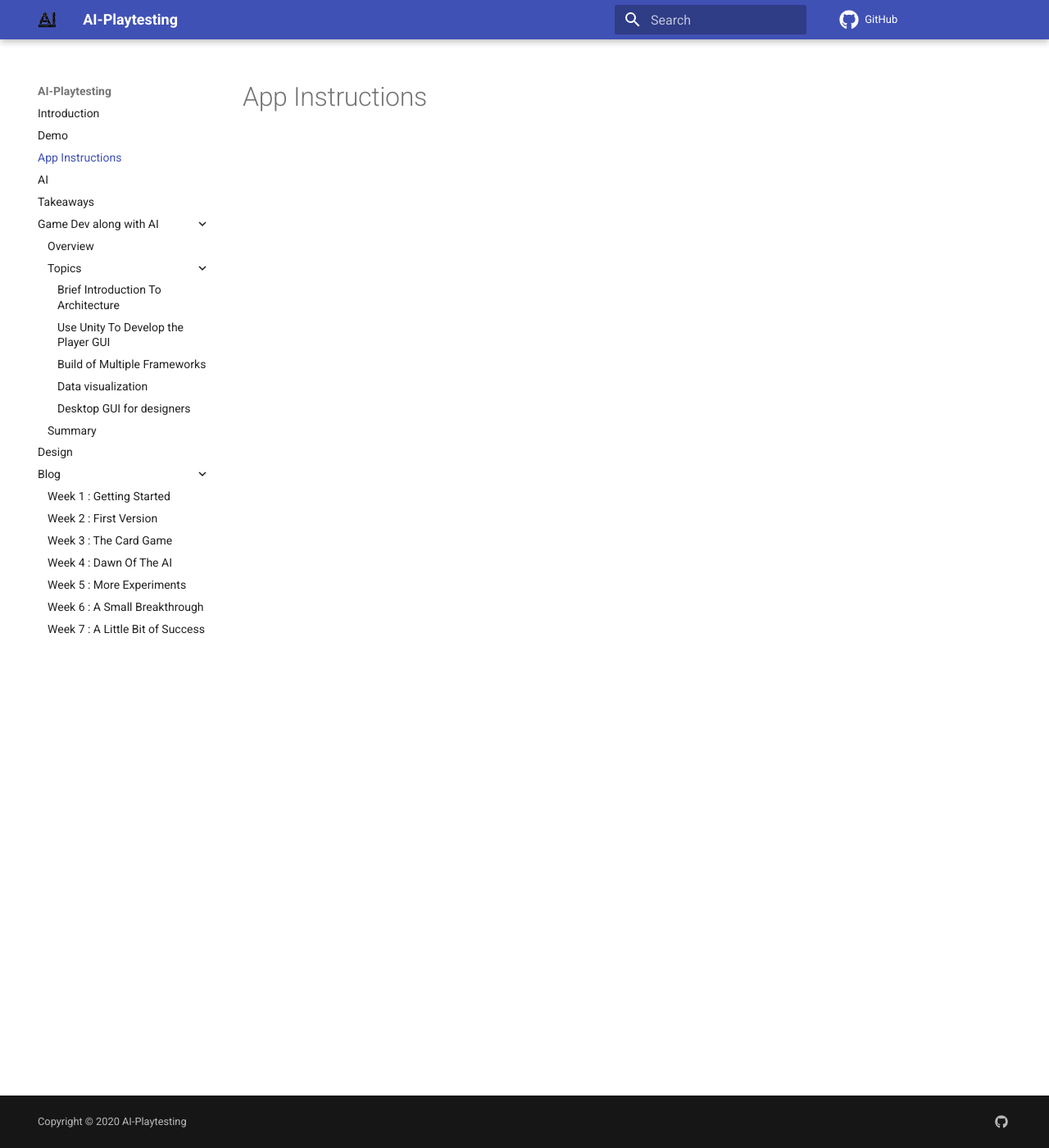
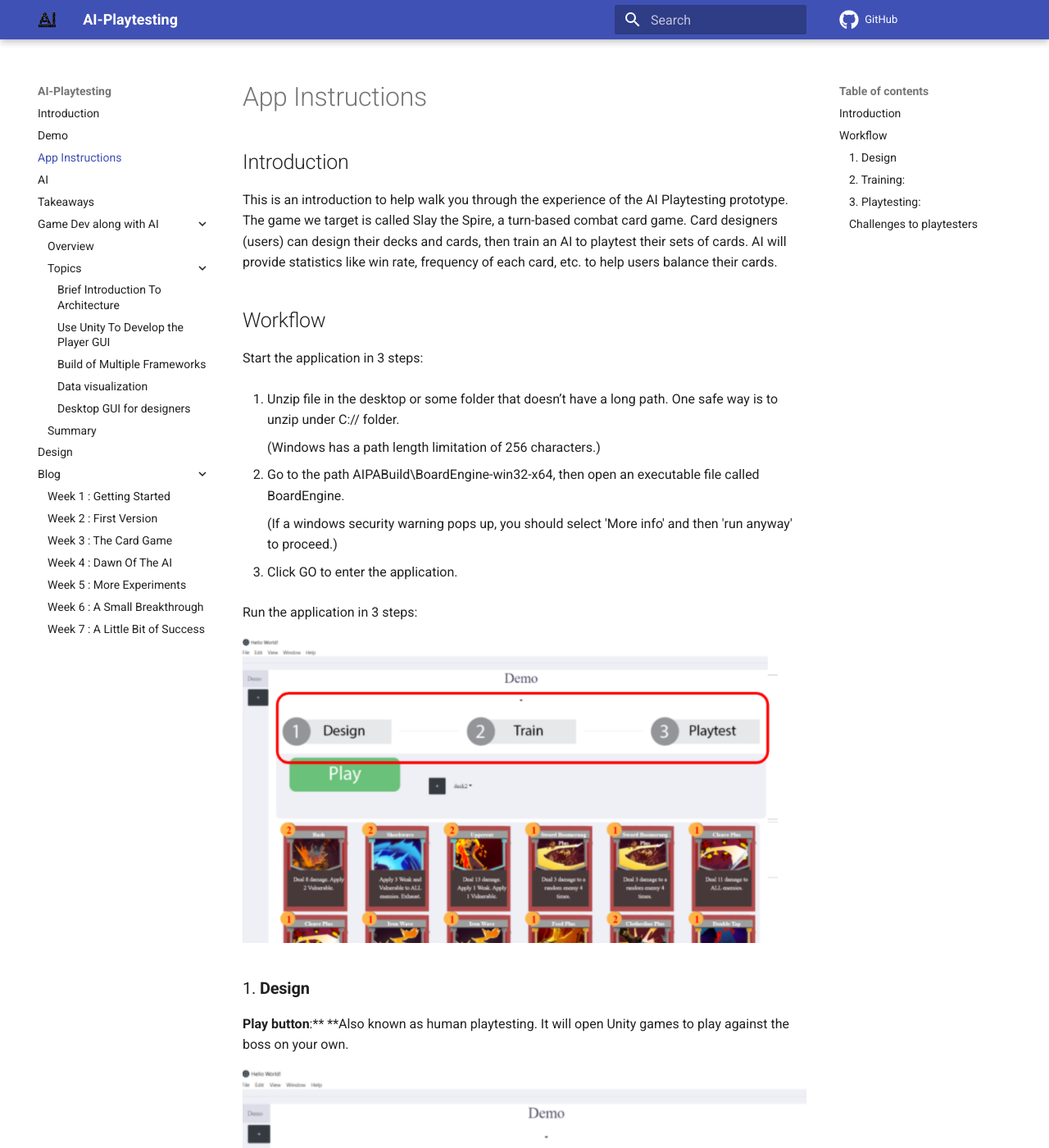
Before and after one commit to AIPlaytesting/web, an MkDocs documentation site: the page built from docs/guide.md, in a window 1280 px wide and 1400 px high. Shown: the whole window at 82% size. Built offline with MkDocs 1.6.1 and Material for MkDocs 9.7.7, drawn with Linux system fonts in a browser that asks for light colours; comment, search, counter and statistics services are not loaded; some of the changed text lies outside the part shown.

Commit message:
app instruction

```diff
--- a/docs/guide.md
+++ b/docs/guide.md
@@ -1 +1,89 @@
 # App Instructions
+
+
+## Introduction
+
+This is an introduction to help walk you through the experience of the AI Playtesting prototype. The game we target is called Slay the Spire, a turn-based combat card game. Card designers (users) can design their decks and cards, then train an AI to playtest their sets of cards. AI will provide statistics like win rate, frequency of each card, etc. to help users balance their cards.
+
+## Workflow
+Start the application in 3 steps:
+
+1. Unzip file in the desktop or some folder that doesn’t have a long path. One safe way is to unzip under C:// folder.
+
+    (Windows has a path length limitation of 256 characters.)
+
+2. Go to the path AIPABuild\BoardEngine-win32-x64, then open an executable file called BoardEngine.
+
+    (If a windows security warning pops up, you should select 'More info' and then 'run anyway' to proceed.)
+
+3. Click GO to enter the application.
+
+Run the application in 3 steps:
+
+![alt_text](images/guide/workflow.png "workflow")
+
+### 1. **Design**
+
+**Play button**:** **Also known as human playtesting. It will open Unity games to play against the boss on your own.
+
+![alt_text](images/guide/play.png "play")
+
+![alt_text](images/guide/unity_start.png "unity_start")
+
+
+After Clicking on the Play button, you can click on State Game to play. Note that if “enable AI” is checked, the reward of each card is calculated and displayed when you are playing the game.
+
+![alt_text](images/guide/unity_play.png "unity_play")
+
+
+**Deck config**: select different decks that you want to play. Add button can add a new deck into this particular app.
+
+
+![alt_text](images/guide/deck_config.png "deck_config")
+
+
+**Add or delete cards**: Add more cards in your deck, or delete cards that you don’t like.
+
+![alt_text](images/guide/add_delete_card.png "add_delete_card")
+
+
+
+
+### 2. **Training:**
+
+Specify the number of iterations, then click on the Train button to train. Small number of iterations take less time to run, but may cause less accuracy rate. On the contrary, larger numbers of iterations take more time, but have a better chance to achieve a higher win rate.
+
+
+![alt_text](images/guide/training.png "training")
+
+
+After clicking on the Train button, It will take some time, from a couple of minutes to hours, to run the training.
+
+![alt_text](images/guide/training2.png "training2")
+
+
+After the training is over, we can move on to the third part: playtest.
+
+![alt_text](images/guide/training3.png "training3")
+
+
+### 3. **Playtesting**:
+After training, we can run playtest to generate some statistics. Specify number of games to playtest, and select a trained model from the select bar on the third column, and then run playtest.
+
+![alt_text](images/guide/playtesting.png "playtesting")
+
+After playtesting is done, we can see statistics results as the graph below.
+
+The leftmost pie chart is the win rate that AI played. Average game length means how many turns a game goes on average. Average player/boss hp means when a game ends, how much is the player’s/boss’s hp on average over all games playtested.
+
+The rightmost bar chart shows various statistics for advanced designers.
+
+![alt_text](images/guide/playtesting_result.png "playtesting_result")
+
+
+### Challenges to playtesters
+
+
+1. Construct a deck that can achieve 100% win rate.
+2. Construct a deck that achieves around 50% win rate. That being said, form a balanced level of difficulty for other players.
+3. Create a new card and add to a deck. Is it going to improve your win rate or not?
```
Also changed, not shown: docs/images/guide/add_delete_card.png (added), docs/images/guide/deck_config.png (added), docs/images/guide/play.png (added), docs/images/guide/playtesting.png (added), docs/images/guide/playtesting_result.png (added), docs/images/guide/training.png (added), docs/images/guide/training2.png (added), docs/images/guide/training3.png (added), docs/images/guide/unity_play.png (added), docs/images/guide/unity_start.png (added), docs/images/guide/workflow.png (added).
